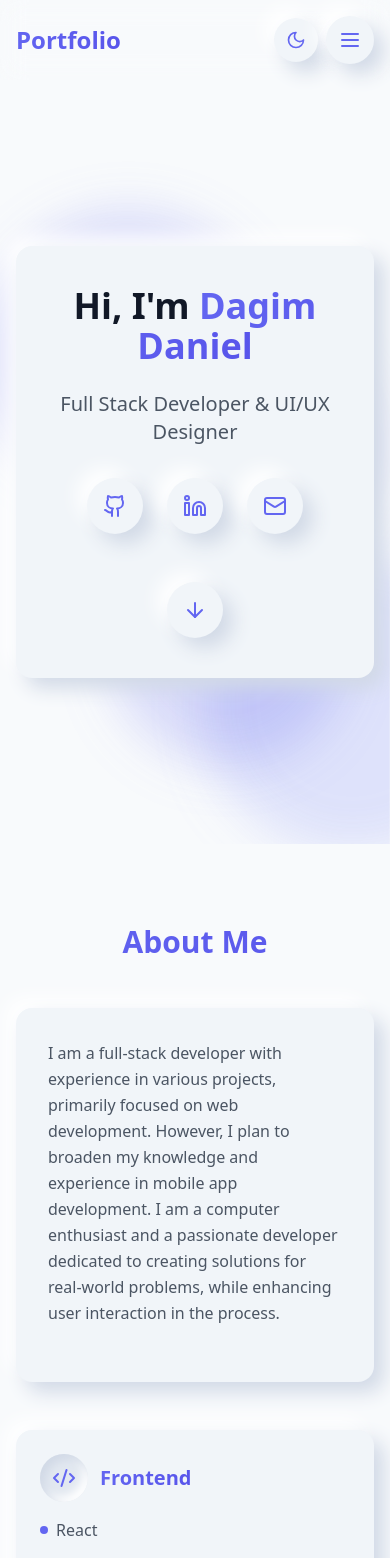
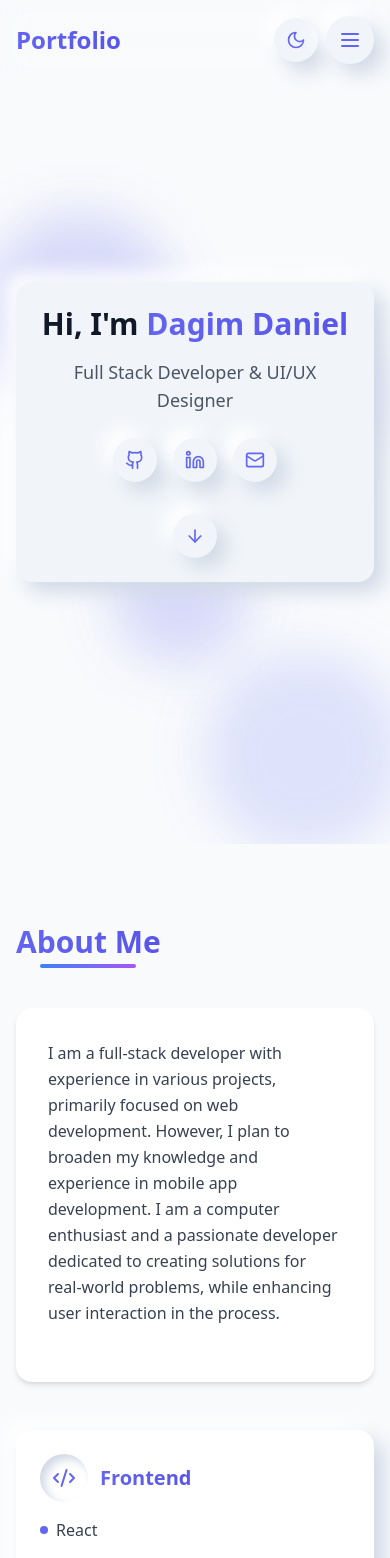
Before and after one commit to dagi420/Portfolio_, a React (Vite) app: page / in a window 390 px wide. Shown: the top 1558 px of the page. Built offline with nearby package versions, Linux system fonts and the light colour scheme.

Commit message:
refactor: simplify drawLines function and enhance component styles for About and Services sections

```diff
--- a/src/components/About.tsx
+++ b/src/components/About.tsx
@@ -1,6 +1,6 @@
 import React from 'react';
 import { motion } from 'framer-motion';
-import { Code2, Palette, Terminal } from 'lucide-react';
+import { Code2, Palette, Terminal, Download } from 'lucide-react';
 
 const About = () => {
   const skills = [
@@ -13,10 +13,8 @@ const About = () => {
     hidden: { opacity: 0 },
     visible: {
       opacity: 1,
-      transition: {
-        staggerChildren: 0.3
-      }
-    }
+      transition: { staggerChildren: 0.3 },
+    },
   };
 
   const itemVariants = {
@@ -24,15 +22,15 @@ const About = () => {
     visible: {
       opacity: 1,
       y: 0,
-      transition: {
-        duration: 0.8,
-        ease: "easeOut"
-      }
-    }
+      transition: { duration: 0.8, ease: "easeOut" },
+    },
   };
 
   return (
-    <section id="about" className="py-20 transition-colors duration-1000">
+    <section
+      id="about"
+      className="py-20 transition-colors duration-1000 bg-gradient-to-b from-gray-50 dark:from-gray-900 to-transparent"
+    >
       <div className="container mx-auto px-4">
         <motion.div
           initial="hidden"
@@ -43,37 +41,40 @@ const About = () => {
         >
           <motion.h2
             variants={itemVariants}
-            className="text-3xl font-bold text-center mb-12 gradient-text"
+            className="text-3xl font-bold text-center mb-12 gradient-text relative inline-block"
           >
             About Me
+            <span className="absolute left-1/2 transform -translate-x-1/2 -bottom-2 w-24 h-1 bg-gradient-to-r from-blue-500 to-purple-500 rounded"></span>
           </motion.h2>
 
           <motion.div
             variants={itemVariants}
-            className="mb-12 neumorph-light p-8 rounded-2xl"
+            className="mb-12 p-8 rounded-2xl bg-white dark:bg-gray-800 shadow-md dark:shadow-lg neumorph-light transition-all duration-500 hover:scale-105"
           >
-            <p className="text-gray-600 dark:text-gray-300 leading-relaxed mb-6 transition-colors duration-700">
-            I am a full-stack developer with experience in various projects, primarily focused on web development. However, I plan to broaden my knowledge and experience in mobile app development. I am a computer enthusiast and a passionate developer dedicated to creating solutions for real-world problems, while enhancing user interaction in the process.
+            <p className="text-gray-700 dark:text-gray-300 leading-relaxed mb-6 transition-colors duration-700">
+              I am a full-stack developer with experience in various projects, primarily focused on web development. However, I plan to broaden my knowledge and experience in mobile app development. I am a computer enthusiast and a passionate developer dedicated to creating solutions for real-world problems, while enhancing user interaction in the process.
             </p>
-
           </motion.div>
 
-          <div className="grid grid-cols-1 md:grid-cols-3 gap-8">
-            {skills.map((skill, index) => (
+          <div className="grid grid-cols-1 md:grid-cols-3 gap-8 mb-12">
+            {skills.map((skill) => (
               <motion.div
                 key={skill.title}
                 variants={itemVariants}
-                className="p-6 rounded-2xl neumorph-light transition-all duration-700 hover:scale-105"
+                className="p-6 rounded-2xl bg-white dark:bg-gray-800 shadow-s dark:shadow-md neumorph-light transition-all duration-500 hover:scale-105 hover:shadow-lg"
               >
                 <div className="flex items-center mb-4">
-                  <div className="p-3 rounded-full neumorph-inset mr-3">
+                  <div className="p-3 rounded-full neumorph-inset mr-3 bg-white dark:bg-gray-900">
                     {skill.icon}
                   </div>
                   <h3 className="text-xl font-semibold gradient-text">{skill.title}</h3>
                 </div>
                 <ul className="space-y-3">
                   {skill.items.map((item) => (
-                    <li key={item} className="text-gray-600 dark:text-gray-300 transition-colors duration-700 flex items-center">
+                    <li
+                      key={item}
+                      className="flex items-center transition-colors duration-700 text-gray-700 dark:text-gray-300"
+                    >
                       <span className="w-2 h-2 rounded-full bg-primary mr-2"></span>
                       {item}
                     </li>
--- a/src/components/Background.tsx
+++ b/src/components/Background.tsx
@@ -67,7 +67,7 @@ const Background = () => {
       });
     };
 
-    const drawLines = (point: Point, index: number, time: number) => {
+    const drawLines = (point: Point, index: number) => {
       for (let i = index + 1; i < points.length; i++) {
         const p2 = points[i];
         const dx = point.x - p2.x;
@@ -150,7 +150,7 @@ const Background = () => {
         ctx.fill();
 
         // Draw connecting lines
-        drawLines(point, index, time);
+        drawLines(point, index);
       });
 
       animationRef.current = requestAnimationFrame(animate);
--- a/src/components/Hero.tsx
+++ b/src/components/Hero.tsx
@@ -5,43 +5,43 @@ import Background from './Background';
 
 const Hero = () => {
   return (
-    <section id="home" className="min-h-screen pt-20 flex items-center relative overflow-hidden">
-      {/* Interactive Background */}
+    <section id="home" className="min-h-screen pt-5 flex items-center relative overflow-hidden">
+
       <Background />
 
       {/* Animated Blobs */}
       <div
-        className="absolute top-1/4 -left-4 w-72 h-72 bg-primary/30 dark:bg-blue-500 rounded-full mix-blend-multiply filter blur-xl opacity-70 animate-blob"
-        style={{ animationDelay: '0s' }}
+        className="absolute top-1/4 -left-4 w-48 h-48 md:w-72 md:h-72 bg-primary/30 dark:bg-blue-500 rounded-full mix-blend-multiply filter blur-xl opacity-70 animate-blob"
+        style={{ animationDelay: '0s', zIndex: 1 }}
       />
       <div
-        className="absolute top-1/3 -right-4 w-72 h-72 bg-secondary/30 dark:bg-green-500 dark:blur-xl rounded-full mix-blend-multiply filter blur-xl opacity-70 animate-blob animation-delay-2000"
-        style={{ animationDelay: '2s' }}
+        className="absolute top-1/3 -right-4 w-48 h-48 md:w-72 md:h-72 bg-secondary/30 dark:bg-green-500 rounded-full mix-blend-multiply filter blur-xl opacity-70 animate-blob animation-delay-2000"
+        style={{ animationDelay: '2s', zIndex: 1 }}
       />
       <div
-        className="absolute -bottom-8 left-1/2 w-72 h-72 bg-primary-light/30 dark:bg-red-500 dark:blur-xl rounded-full mix-blend-multiply filter blur-xl opacity-70 animate-blob animation-delay-4000"
-        style={{ animationDelay: '4s' }}
+        className="absolute -bottom-8 left-1/2 w-48 h-48 md:w-72 md:h-72 bg-primary-light/30 dark:bg-red-500 rounded-full mix-blend-multiply filter blur-xl opacity-70 animate-blob animation-delay-4000"
+        style={{ animationDelay: '4s', zIndex: 1 }}
       />
       <div
-        className="absolute top-2/3 left-1/4 w-56 h-56 bg-secondary-light/30 dark:bg-yellow-100 dark:blur-xl rounded-full mix-blend-multiply filter blur-xl opacity-70 animate-blob animation-delay-6000"
-        style={{ animationDelay: '6s' }}
+        className="absolute top-2/3 left-1/4 w-32 h-32 md:w-56 md:h-56 bg-secondary-light/30 dark:bg-yellow-100 rounded-full mix-blend-multiply filter blur-xl opacity-70 animate-blob animation-delay-6000"
+        style={{ animationDelay: '6s', zIndex: 1 }}
       />
 
-      <div className="container mx-auto px-4 relative">
+      <div className="container mx-auto px-4 relative z-10">
         <div className="max-w-4xl mx-auto text-center">
           <motion.div
             initial={{ opacity: 0, y: 30 }}
             animate={{ opacity: 1, y: 0 }}
             transition={{ duration: 1, ease: "easeOut" }}
-            className="neumorph-light p-10 rounded-2xl"
+            className="neumorph-light p-6 md:p-10 rounded-2xl"
           >
-            <h1 className="text-4xl md:text-6xl font-bold mb-6 transition-all duration-700">
+            <h1 className="text-3xl md:text-6xl font-bold mb-4 md:mb-6 transition-all duration-700">
               Hi, I'm{' '}
               <span className="gradient-text">
                 Dagim Daniel
               </span>
             </h1>
-            <p className="text-xl md:text-2xl text-gray-600 dark:text-gray-300 mb-8 transition-all duration-700">
+            <p className="text-lg md:text-2xl text-gray-600 dark:text-gray-300 mb-6 md:mb-8 transition-all duration-700">
               Full Stack Developer & UI/UX Designer
             </p>
 
@@ -49,35 +49,35 @@ const Hero = () => {
               initial={{ opacity: 0 }}
               animate={{ opacity: 1 }}
               transition={{ delay: 0.7, duration: 0.8 }}
-              className="flex justify-center space-x-6 mb-12"
+              className="flex justify-center space-x-4 md:space-x-6 mb-8 md:mb-12"
             >
               <motion.a
                 href="https://github.com"
                 target="_blank"
                 rel="noopener noreferrer"
-                className="p-4 rounded-full neumorph-light neumorph-button hover:shadow-lg dark:hover:shadow-dark"
+                className="p-3 md:p-4 rounded-full neumorph-light neumorph-button hover:shadow-lg dark:hover:shadow-dark"
                 whileHover={{ y: -2 }}
                 whileTap={{ scale: 0.9 }}
               >
-                <Github className="w-6 h-6 text-primary" />
+                <Github className="w-5 h-5 md:w-6 md:h-6 text-primary" />
               </motion.a>
               <motion.a
                 href="https://linkedin.com"
                 target="_blank"
                 rel="noopener noreferrer"
-                className="p-4 rounded-full neumorph-light neumorph-button hover:shadow-lg dark:hover:shadow-dark"
+                className="p-3 md:p-4 rounded-full neumorph-light neumorph-button hover:shadow-lg dark:hover:shadow-dark"
                 whileHover={{ y: -5 }}
                 whileTap={{ scale: 0.9 }}
               >
-                <Linkedin className="w-6 h-6 text-primary" />
+                <Linkedin className="w-5 h-5 md:w-6 md:h-6 text-primary" />
               </motion.a>
               <motion.a
                 href="mailto:your.email@example.com"
-                className="p-4 rounded-full neumorph-light neumorph-button hover:shadow-lg dark:hover:shadow-dark"
+                className="p-3 md:p-4 rounded-full neumorph-light neumorph-button hover:shadow-lg dark:hover:shadow-dark"
                 whileHover={{ y: -5 }}
                 whileTap={{ scale: 0.9 }}
               >
-                <Mail className="w-6 h-6 text-primary" />
+                <Mail className="w-5 h-5 md:w-6 md:h-6 text-primary" />
               </motion.a>
             </motion.div>
 
@@ -89,9 +89,9 @@ const Hero = () => {
             >
               <motion.a
                 href="#about"
-                className="p-4 rounded-full neumorph-light neumorph-button hover:shadow-lg dark:hover:shadow-dark"
+                className="p-3 md:p-4 rounded-full neumorph-light neumorph-button hover:shadow-lg dark:hover:shadow-dark"
               >
-                <ArrowDown className="w-6 h-6 text-primary" />
+                <ArrowDown className="w-5 h-5 md:w-6 md:h-6 text-primary" />
               </motion.a>
             </motion.div>
           </motion.div>
--- a/src/components/Projects.tsx
+++ b/src/components/Projects.tsx
@@ -8,27 +8,27 @@ import bekurArchitecturalFirmImage from '../assets/img/bekue.jpg';
 const Projects = () => {
   const projects = [
     {
-      title: 'ERP system for Driving institution',
-      description: 'A full-featured platform built with PHP and mysql',
+      title: 'ERP System for Driving Institution',
+      description: 'A full-featured platform built with PHP and MySQL.',
       image: erpSystemImage,
-      tags: ['Php', 'CSS/html', 'Mysql'],
+      tags: ['Php', 'CSS/HTML', 'Mysql'],
       liveUrl: 'https://github.com/dagi420',
       githubUrl: 'https://github.com/dagi420',
     },
     {
-      title: 'Budget Tracking app',
-      description: 'A Budget tracking app with detailed report about financial health',
+      title: 'Budget Tracking App',
+      description: 'A budget tracking app with detailed reporting on financial health.',
       image: budgetTrackingAppImage,
-      tags: ['Tailwind', 'mongodb', 'typescript'],
+      tags: ['Tailwind', 'MongoDB', 'TypeScript'],
       liveUrl: 'https://github.com/dagi420',
       githubUrl: 'https://github.com/dagi420',
     },
     {
-      title: 'Website Portal for Bekur Architectural firm',
-      description: 'Simple Landing page that displays Projects and Company info',
-      image:bekurArchitecturalFirmImage,
-      tags: ['html/css', 'js',],
-      liveUrl: 'bekur.vercel.app',
+      title: 'Website Portal for Bekur Architectural Firm',
+      description: 'A simple landing page that displays projects and company info.',
+      image: bekurArchitecturalFirmImage,
+      tags: ['HTML/CSS', 'JavaScript'],
+      liveUrl: 'https://bekur.vercel.app',
       githubUrl: 'https://github.com/dagi420',
     },
   ];
@@ -37,10 +37,8 @@ const Projects = () => {
     hidden: { opacity: 0 },
     visible: {
       opacity: 1,
-      transition: {
-        staggerChildren: 0.2
-      }
-    }
+      transition: { staggerChildren: 0.2 },
+    },
   };
 
   const itemVariants = {
@@ -48,41 +46,40 @@ const Projects = () => {
     visible: {
       opacity: 1,
       y: 0,
-      transition: {
-        duration: 0.8,
-        ease: "easeOut"
-      }
-    }
+      transition: { duration: 0.8, ease: 'easeOut' },
+    },
   };
 
   return (
-    <section id="projects" className="py-20 transition-colors duration-1000">
+    <section
+      id="projects"
+        className="py-20 transition-colors duration-1000 bg-gradient-to-b from-gray-50 dark:from-gray-900 to-transparent"
+    >
       <div className="container mx-auto px-4">
         <motion.div
           initial="hidden"
           whileInView="visible"
-          viewport={{ once: true, margin: "-100px" }}
+          viewport={{ once: true, margin: '-100px' }}
           variants={containerVariants}
-          className="max-w-6xl mx-auto"
+          className="max-w-6xl mx-auto text-center"
         >
           <motion.h2
             variants={itemVariants}
-            className="text-3xl font-bold text-center mb-12 gradient-text"
+            className="text-3xl font-bold mb-12 gradient-text relative inline-block"
           >
             Projects
+            <span className="absolute left-1/2 transform -translate-x-1/2 -bottom-2 w-24 h-1 bg-gradient-to-r from-blue-500 to-purple-500 rounded"></span>
           </motion.h2>
-
           <div className="grid grid-cols-1 md:grid-cols-2 lg:grid-cols-3 gap-8">
-            {projects.map((project, index) => (
+            {projects.map((project) => (
               <motion.div
                 key={project.title}
                 variants={itemVariants}
                 whileHover={{
                   scale: 1.03,
                   transition: { duration: 0.3 },
-                  opacity: 1,
                 }}
-                className="rounded-2xl overflow-hidden neumorph-light transition-all duration-700"
+                className="rounded-2xl overflow-hidden neumorph-light bg-light-surface dark:bg-dark-surface shadow-neumorph-light dark:shadow-neumorph-dark transition-all duration-700 hover:shadow-lg"
               >
                 <div className="relative group">
                   <img
@@ -90,7 +87,7 @@ const Projects = () => {
                     alt={project.title}
                     className="w-full h-48 object-cover transition-transform duration-700 group-hover:scale-110"
                   />
-                  <div className="absolute inset-0  opacity-0 group-hover:opacity-100 transition-opacity duration-500 flex items-center justify-center space-x-4">
+                  <div className="absolute inset-0 opacity-0 group-hover:opacity-100 transition-opacity duration-500 flex items-center justify-center space-x-4 bg-black bg-opacity-10">
                     <motion.a
                       href={project.liveUrl}
                       target="_blank"
@@ -113,9 +110,13 @@ const Projects = () => {
                     </motion.a>
                   </div>
                 </div>
-                <div className="p-6">
-                  <h3 className="text-xl font-semibold mb-2 gradient-text">{project.title}</h3>
-                  <p className="text-gray-600 dark:text-gray-300 mb-4 transition-colors duration-700">{project.description}</p>
+                <div className="p-6 text-left">
+                  <h3 className="text-xl font-semibold mb-2 gradient-text">
+                    {project.title}
+                  </h3>
+                  <p className="text-gray-600 dark:text-gray-300 mb-4 transition-colors duration-700">
+                    {project.description}
+                  </p>
                   <div className="flex flex-wrap gap-2">
                     {project.tags.map((tag) => (
                       <span
--- a/src/components/Services.tsx
+++ b/src/components/Services.tsx
@@ -30,10 +30,8 @@ const Services = () => {
     hidden: { opacity: 0 },
     visible: {
       opacity: 1,
-      transition: {
-        staggerChildren: 0.2
-      }
-    }
+      transition: { staggerChildren: 0.2 },
+    },
   };
 
   const itemVariants = {
@@ -41,43 +39,49 @@ const Services = () => {
     visible: {
       opacity: 1,
       y: 0,
-      transition: {
-        duration: 0.8,
-        ease: "easeOut"
-      }
-    }
+      transition: { duration: 0.8, ease: "easeOut" },
+    },
   };
 
   return (
-    <section id="services" className="py-20 bg-light-surface dark:bg-dark-surface transition-colors duration-1000">
+    <section
+      id="services"  className="py-20 transition-colors duration-1000 bg-gradient-to-b from-gray-50 dark:from-gray-900 to-transparent"
+    >
       <div className="container mx-auto px-4">
         <motion.div
           initial="hidden"
           whileInView="visible"
           viewport={{ once: true, margin: "-100px" }}
           variants={containerVariants}
-          className="max-w-4xl mx-auto"
+          className="max-w-4xl mx-auto text-center"
         >
           <motion.h2
             variants={itemVariants}
-            className="text-3xl font-bold text-center mb-12 gradient-text"
+            className="text-3xl font-bold mb-12 gradient-text relative inline-block"
           >
             Services
+            <span className="absolute left-1/2 transform -translate-x-1/2 -bottom-2 w-24 h-1 bg-gradient-to-r from-blue-500 to-purple-500 rounded"></span>
           </motion.h2>
 
           <div className="grid grid-cols-1 md:grid-cols-2 gap-8">
-            {services.map((service, index) => (
+            {services.map((service) => (
               <motion.div
                 key={service.title}
                 variants={itemVariants}
                 whileHover={{ scale: 1.03 }}
-                className="p-8 rounded-2xl neumorph-light transition-all duration-700"
+                className="p-8 rounded-2xl neumorph-light bg-light-surface dark:bg-dark-surface shadow-neumorph-light dark:shadow-neumorph-dark transition-all duration-700 hover:shadow-lg text-center"
               >
-                <div className="mb-6 p-4 rounded-full neumorph-inset inline-block">
-                  {service.icon}
+                <div className="mb-6 flex justify-center">
+                  <div className="p-4 rounded-full neumorph-inset-light dark:neumorph-inset-dark bg-light-darker dark:bg-dark-lighter inline-block">
+                    {service.icon}
+                  </div>
                 </div>
-                <h3 className="text-xl font-semibold mb-4 gradient-text">{service.title}</h3>
-                <p className="text-gray-600 dark:text-gray-300 transition-colors duration-700">{service.description}</p>
+                <h3 className="text-xl font-semibold mb-4 gradient-text">
+                  {service.title}
+                </h3>
+                <p className="text-gray-600 dark:text-gray-300 px-4 transition-colors duration-700">
+                  {service.description}
+                </p>
               </motion.div>
             ))}
           </div>
```
Also changed, not shown: src/components/Contact.tsx (+47 -33 lines), src/components/Navbar.tsx (+50 -8 lines), 1 other file (tests, documents, lock files or other folders).
